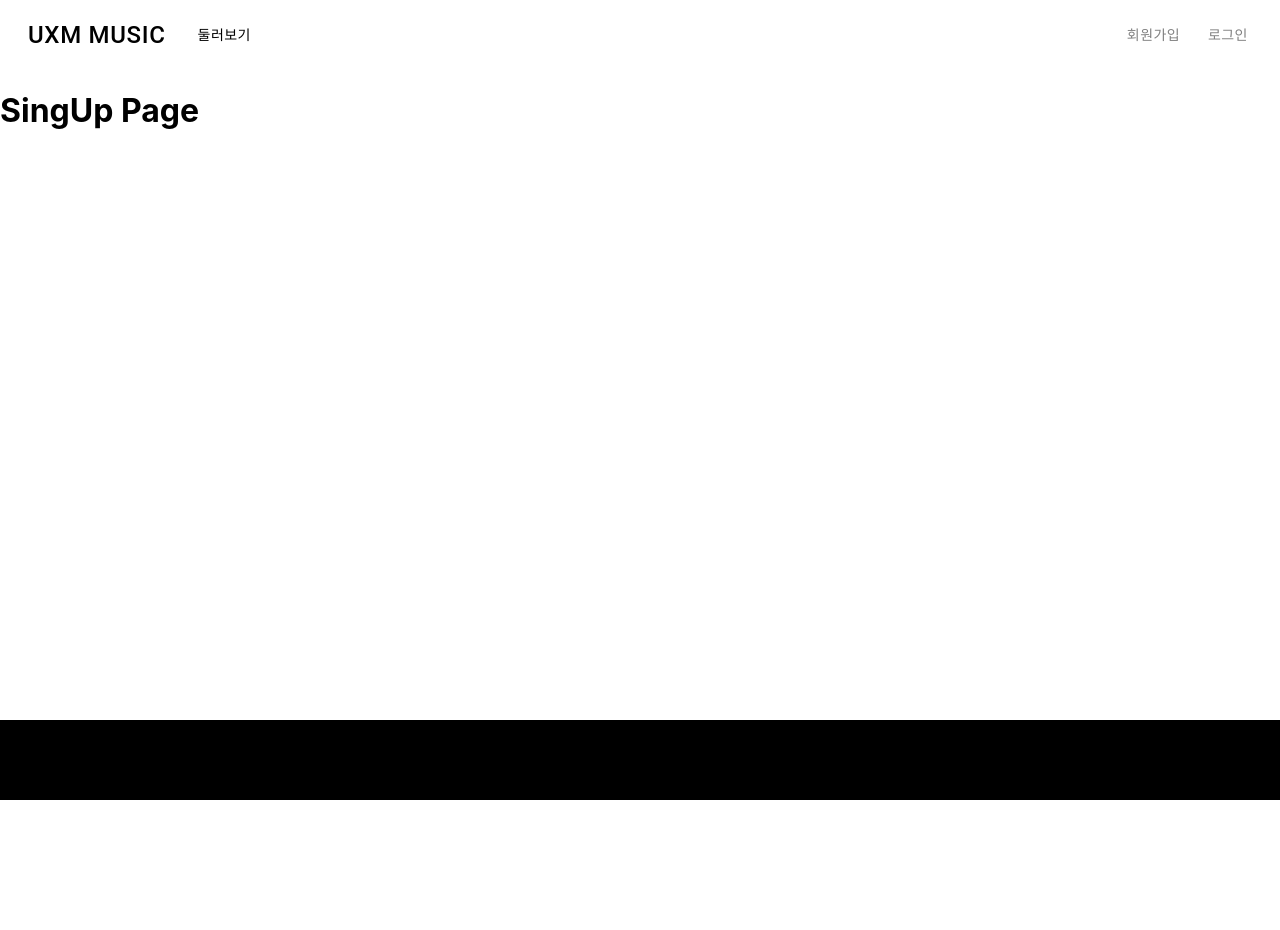
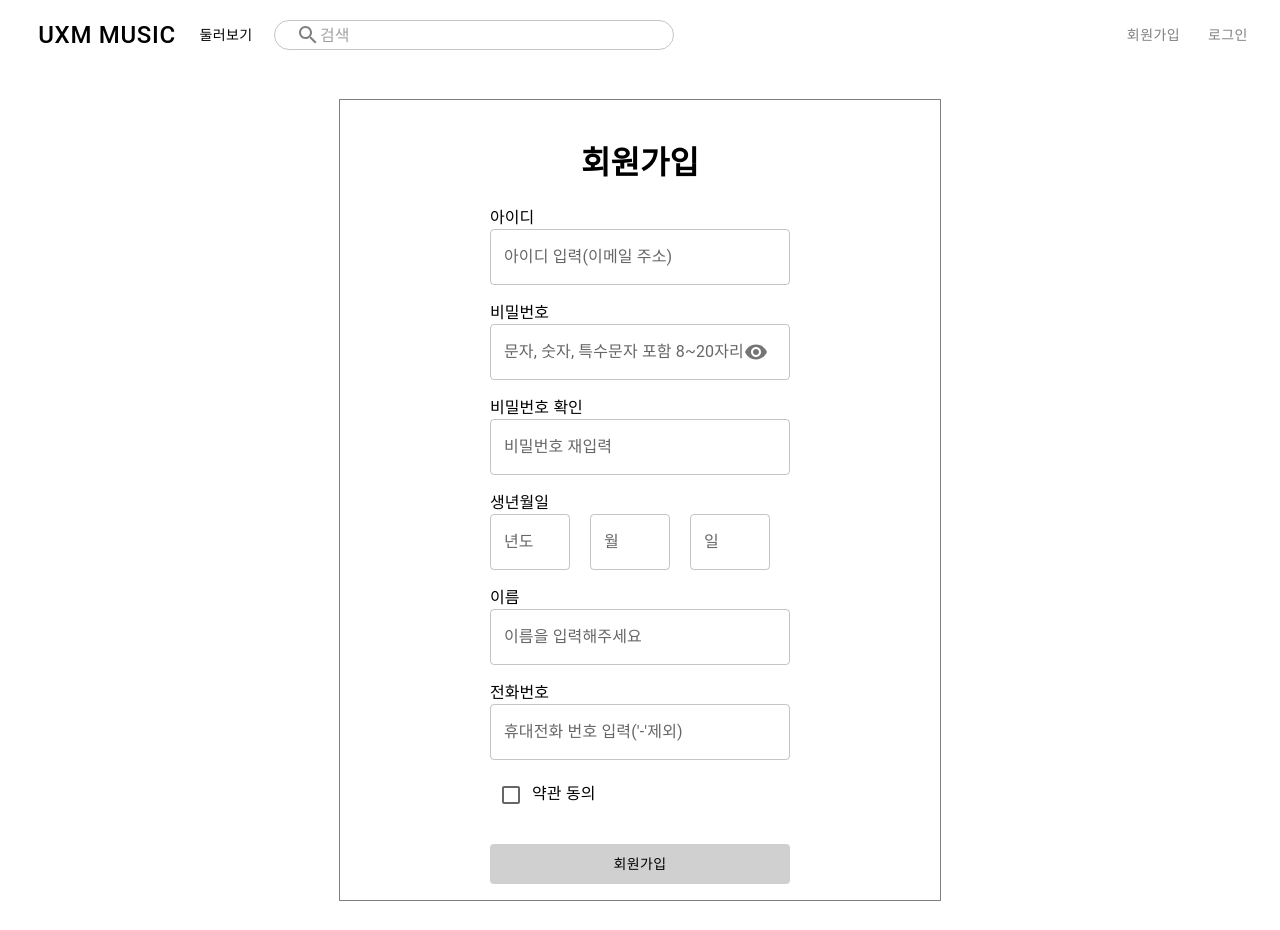
Before and after one commit to SikHye24/EX_project, a React (Create React App) app in the folder ex_project/: page /signup in a window 1280 px wide. Before the commit the page ends 840 px from the top, so only its background shows below. Built offline with nearby package versions, Linux system fonts and the light colour scheme.

Commit message:
Navbar 수정, 회원가입 페이지 제작

```diff
--- a/ex_project/src/App.js
+++ b/ex_project/src/App.js
@@ -26,7 +26,7 @@ function App() {
           <Route exact path = 'musicpurchase' element={<MusicpurchasePage/>}/>
         </Routes>
       </Box>
-      <Footer/>
+      {/* <Footer/> */}
     </Box>
     </BrowserRouter>
     </>
--- a/ex_project/src/Components/Navbar.jsx
+++ b/ex_project/src/Components/Navbar.jsx
@@ -1,6 +1,7 @@
 import React from 'react';
-import { Grid, Box, Button } from '@mui/material';
+import { Grid, Box, Button, TextField } from '@mui/material';
 import { useNavigate } from 'react-router-dom';
+import SearchIcon from '@mui/icons-material/Search';
 
 export default function Navbar() {
   const Navigate = useNavigate();
@@ -21,10 +22,10 @@ export default function Navbar() {
         padding: '0 20px',
       }}
     >
-      <Grid item xs={10} sm={6} md={4}>
+      <Grid item xs={12} sm={6} md={4}>
         <Box sx={{ display: 'flex', alignItems: 'center' }}>
           <Button
-            sx={{ color: 'black', fontSize: { xs: '20px', sm: '24px' } }}
+            sx={{ color: 'black', fontSize: { xs: '20px', sm: '24px' }, whiteSpace: 'nowrap', ml: '50px' }} // 여백 추가
             onClick={() => {
               Navigate('/');
             }}
@@ -32,13 +33,29 @@ export default function Navbar() {
             UXM MUSIC
           </Button>
           <Button
-            sx={{ color: 'black', ml: 2 }}
+            sx={{ color: 'black', ml: 2, whiteSpace: 'nowrap', ml: '50px' }} // 여백 추가
             onClick={() => {
               Navigate('/library');
             }}
           >
             둘러보기
           </Button>
+          <TextField
+            placeholder="검색"
+            variant="outlined"
+            InputProps={{
+              startAdornment: (
+                <SearchIcon sx={{ color: 'gray', ml: 1 }} />
+              ),
+              sx: {
+                ml: 2,
+                backgroundColor: 'white',
+                borderRadius: '20px',
+                width: '400px',
+                height: '30px',
+              },
+            }}
+          />
         </Box>
       </Grid>
       <Grid item xs={2} sm={6} md={8} sx={{ textAlign: 'right' }}>
--- a/ex_project/src/pages/SignupPage.jsx
+++ b/ex_project/src/pages/SignupPage.jsx
@@ -1,9 +1,91 @@
-import React from 'react';
+import React, {useState} from 'react';
+import {Box, Button, Checkbox, TextField} from '@mui/material';
+import IconButton from '@mui/material/IconButton';
+import VisibilityIcon from '@mui/icons-material/Visibility';
+import VisibilityOffIcon from '@mui/icons-material/VisibilityOff';
+import {useNavigate} from 'react-router-dom'
 
 export default function SignupPage() {
+  const [passwordVisible, setPasswordVisible] = useState(false);
+  const [password, setPassword] = useState('');
+
+  const togglePasswordVisibility = () => {
+    setPasswordVisible(!passwordVisible);
+  };
+
+  const Navigate = useNavigate();
+
   return (
-    <div>
-        <h1>SingUp Page</h1>
-    </div>
+  <div>
+    <Box sx={{ display: 'flex', justifyContent: 'center', alignItems: 'center', height: '100vh', backgroundColor : 'white', marginBottom : '30px', marginTop : '30px' }}>
+     <Box sx={{width : '600px', height : '800px',backgroundColor : 'white',display: 'flex', border : '1px solid gray',flexDirection: 'column', alignItems: 'center', justifyContent: 'center'}}>
+      <h1>회원가입</h1>
+      <Box sx={{width : '300px', height:'25px'}}>
+        <p1>아이디</p1>
+      </Box>
+      <TextField sx={{width : '300px', height:'40px',backgroundColor : 'white', marginBottom: '30px'}}
+        label="아이디 입력(이메일 주소)"
+      ></TextField>
+      <Box sx={{width : '300px', height:'25px'}}>
+        <p1>비밀번호</p1>
+      </Box>
+      <TextField sx={{width : '300px', height:'40px',backgroundColor : 'white', marginBottom: '30px'}}
+        label="문자, 숫자, 특수문자 포함 8~20자리"
+        type={passwordVisible ? 'text' : 'password'}
+        value={password}
+        onChange={(e) => setPassword(e.target.value)}
+        InputProps={{
+          endAdornment: (
+            <IconButton onClick={togglePasswordVisibility}>
+              {passwordVisible ? <VisibilityOffIcon /> : <VisibilityIcon />}
+            </IconButton>
+          ),
+        }}
+      >
+      </TextField>
+      <Box sx={{width : '300px', height:'25px'}}>
+        <p1>비밀번호 확인</p1>
+      </Box>
+      <TextField sx={{width : '300px', height:'40px',backgroundColor : 'white', marginBottom: '30px'}}
+        label="비밀번호 재입력"
+      ></TextField>
+      <Box sx={{width : '300px', height:'25px'}}>
+        <p1>생년월일</p1>
+      </Box>
+      <Box sx={{width : '300px', height:'40px', marginBottom : '30px' }}>
+        <TextField sx={{width : '80px', height:'40px',backgroundColor : 'white', marginBottom: '30px', marginRight : '20px'}}
+          label="년도"
+        ></TextField>
+        <TextField sx={{width : '80px', height:'40px',backgroundColor : 'white', marginBottom: '30px', marginRight : '20px'}}
+          label="월"
+        ></TextField>
+        <TextField sx={{width : '80px', height:'40px',backgroundColor : 'white', marginBottom: '30px', marginRight : '20px'}}
+          label="일"
+        ></TextField>
+      </Box>
+      <Box sx={{width : '300px', height:'25px'}}>
+        <p1>이름</p1>
+      </Box>
+      <TextField sx={{width : '300px', height:'40px',backgroundColor : 'white', marginBottom: '30px'}}
+        label="이름을 입력해주세요"
+      ></TextField>
+      <Box sx={{width : '300px', height:'25px'}}>
+        <p1>전화번호</p1>
+      </Box>
+      <TextField sx={{width : '300px', height:'40px',backgroundColor : 'white', marginBottom: '30px'}}
+        label="휴대전화 번호 입력('-'제외)"
+      ></TextField>
+      <Box sx={{width : '300px', height:'40px', marginBottom : '30px' }}>
+        <Checkbox label="약관 동의"></Checkbox>
+        <p1>약관 동의</p1>
+      </Box>
+      <Button sx={{width : '300px', height : '40px', color : 'black', backgroundColor : '#d0d0d0'}}
+        onClick={() => {Navigate('/')}}
+      >
+        회원가입
+      </Button>
+     </Box>
+    </Box>
+  </div>
   );
 }
```
Also changed, not shown: ex_project/src/Components/Songinfo.jsx (+9 -0 lines).
